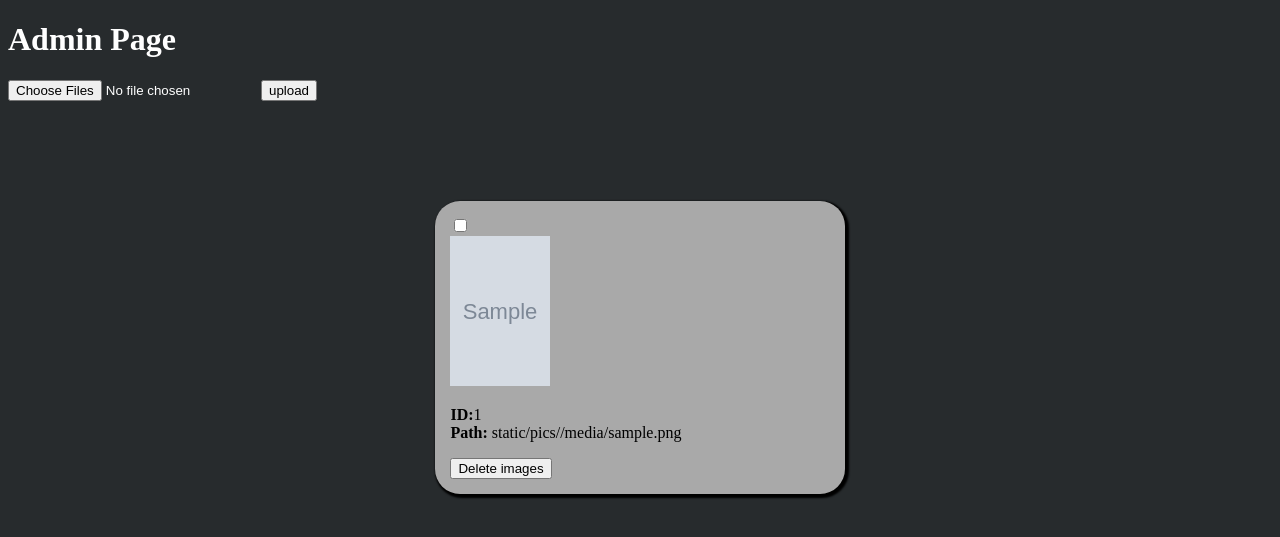
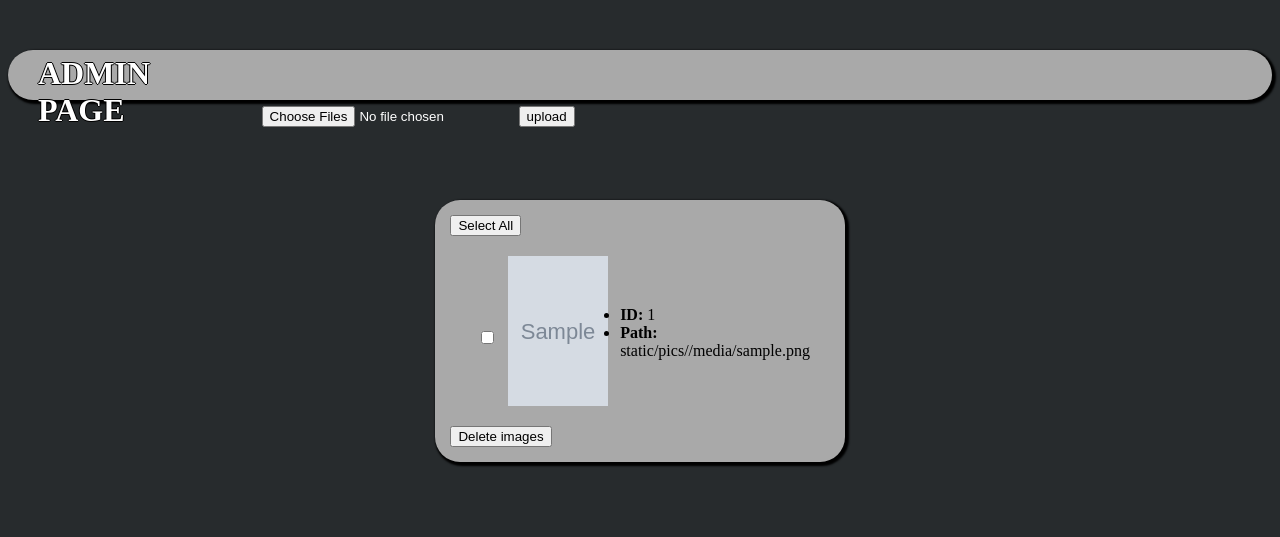
Before and after one commit to MenesiZoltan/ChristmasMemoryG, a Flask app: page / in a window 1280 px wide. Shown: the top 537 px of the page. Run offline with Flask 2, Linux system fonts and the light colour scheme; grey boxes marked "Sample" are stand-in pictures; a database or web service that is not in the repository returns one stand-in record (values such as "Sample title"); some libraries are stand-ins or nearby versions.

Commit message:
select all btn for checkboxes, messy but prettier css design

```diff
--- a/static/css/admin.css
+++ b/static/css/admin.css
@@ -7,15 +7,44 @@ body {
 
 
 /*----------------------------header-----------------------------*/
-header h1, header form {
-    display: flex;
+header {
+    margin-top: 50px;
+    height: 50px;
+    background-color: darkgrey;
+    border-radius: 25px;
+    box-shadow: 2px 2px 2px 2px black;
+    text-shadow: -1px 0 black, 0 1px black, 1px 0 black, 0 -1px black;
+    position: -webkit-sticky; /* Safari */
+    position: sticky;
 }
+
+header #title{
+    display: inline-block;
+    height: 100%;
+    width: 15%;
+    padding-left: 30px;
+}
+
+header #title h1 {
+    display: block;
+    margin: 5px auto;
+}
+
+header #upload {
+    margin: 0px;
+    display: inline-block;
+    /*height: 100%;*/
+    width:40%;
+    padding-left: 30px;
+}
+
+
 
 
 /*----------------------------flashes--------------------------*/
 .flashes {
     display: block;
-    margin: 20px auto;
+    margin: 45px auto;
     width: 50%;
     border-radius: 20px;
     box-shadow: 1px 1px 1px 1px black;
@@ -36,7 +65,7 @@ header h1, header form {
 
 
 /*------------------------image container--------------------*/
-#images{
+#image_details{
     display: block;
     margin: 100px auto;
     background-color: darkgrey;
@@ -47,17 +76,56 @@ header h1, header form {
     border-radius: 25px;
 }
 
-#images table{
-    width: 90% ;
+
+
+/*------------------------image cards------------------------*/
+.image_card {
+    height: 150px;
+    margin: 20px;
 }
 
 
-#images img{
-    transition: 0.3s;
+.image_card .chekboxes {
+    width: 10%;
+    height: 100%;
+    display: inline-block;
 }
 
 
-#images img:hover {
-    box-shadow: 2px 2px 2px 2px red;
-    transition: 0.3s;
+.image_card .chekboxes input{
+    display: block;
+    margin: 75px auto;
 }
+
+
+.image_card .image {
+    width: 20%;
+    display: inline-block;
+}
+
+
+.image_card .image img {
+    display: block;
+    margin: auto;
+}
+
+
+.image_card .details{
+    display: inline-block;
+    vertical-align: top;
+    margin-top: 50px;
+    width: 50%;
+    height: 100%;
+}
+
+.image_card .details ul{
+    display: block;
+    margin: auto;
+
+}
+
+/*-------------------delete card------------------*/
+/*#delete-card {*/
+    /*position: fixed;*/
+    /*left: 20px;*/
+/*}*/
--- a/static/js/admin.js
+++ b/static/js/admin.js
@@ -1,4 +1,4 @@
-function init(){
+function remove_flash_messages(){
     let flashes = document.querySelectorAll(".flashes");
     if(flashes.length){
       for (flash of flashes){
@@ -10,4 +10,29 @@ function init(){
     }
 }
 
+
+
+function selectAllBtn() {
+    let btn = document.querySelector("#selectAll");
+    if(btn !== null){
+        btn.addEventListener("click",function(){
+            let checkboxes = document.querySelectorAll("input[type=checkbox]");
+            for (checkbox of checkboxes){
+                checkbox.checked = true;
+            }
+        })
+    }
+}
+
+
+
+
+
+
+
+function init(){
+    remove_flash_messages();
+    selectAllBtn();
+}
+
 init();
--- a/templates/index.html
+++ b/templates/index.html
@@ -7,11 +7,15 @@
     </head>
     <body>
         <header class="card" id="upload">
-            <h1>Admin Page</h1>
+            <div id="title">
+                <h1>ADMIN PAGE</h1>
+            </div>
+            <div id="upload">
                 <form method="post" enctype="multipart/form-data" action="{{ url_for('admin') }}">
                     <input type="file" name="images" multiple required>
                     <input type="submit" value="upload">
                 </form>
+            </div>
         </header>
         {% with messages = get_flashed_messages(with_categories=true) %}
             {% if messages %}
@@ -21,20 +25,32 @@
             {% endif %}
         {% endwith %}
         {% if images %}
-            <div id="images">
+            <div id="image_details">
+                <button id="selectAll">Select All</button>
                 <form id="delete_images" action="{{ url_for("delete_image") }}" method="post">
                      {% for image in images %}
-                         <input class="checkboxes" type="checkbox" name="{{ image.filename }}">
+                        <div class="image_card">
+                            <div class="chekboxes">
+                                <input type="checkbox" name="{{ image.filename }}">
+                            </div>
                             <div class="image">
                                 <a href="{{ url_for("static",filename="pics/"+image.filename) }}">
                                     <img src="{{ url_for("static",filename="pics/"+image.filename) }}" width="100" height="150">
                                 </a>
-                            <p><b>ID:</b>{{ image.id }}<br><b>Path:</b> static/pics/{{ image.filename }}</p>
+                            </div>
+                            <div class="details">
+                                <ul>
+                                    <li><b>ID: </b>{{ image.id }}<br></li>
+                                    <li><b>Path: </b>static/pics/{{ image.filename }}</li>
+                                </ul>
+                            </div>
                          </div>
                     {% endfor %}
+                    <div class id="delete-card">
                         <input type="submit"  value="Delete images">
+                    </div>
                 </form>
-            <div>
+            </div>
         {% endif %}
     </body>
 </html>
```
Also changed, not shown: static/pics/2018-12-05-195704.jpg (added). Lines whose indentation alone changed are shown as unchanged.
